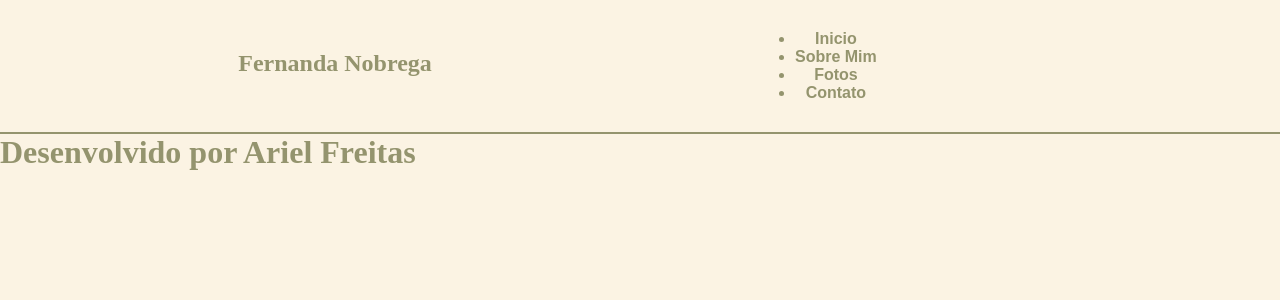
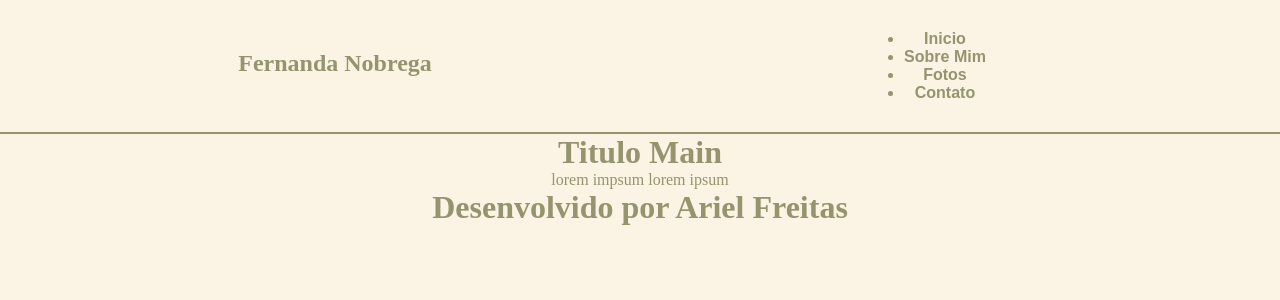
Before and after one commit to ArielFSantos/Fernanda_Nobrega, a React (Create React App) app in the folder nobrega/: page / in a window 1280 px wide. Shown: the top 300 px of the page. Built offline with nearby package versions, Linux system fonts and the light colour scheme; a web font is replaced by a local one.

Commit message:
att
estruction

```diff
--- a/nobrega/src/App.js
+++ b/nobrega/src/App.js
@@ -1,11 +1,12 @@
 import Header from "./components/header/header";
 import Footer from "./components/footer/footer";
+import Main from "./components/main/main";
 function App() {
 
   return (
     <>
     <Header/>
-
+    <Main/>
     <Footer/>
     </>
   );
--- /dev/null
+++ b/nobrega/src/components/main/main.css
@@ -0,0 +1,4 @@
+*{
+    margin: auto;
+    text-align: center;
+}
--- /dev/null
+++ b/nobrega/src/components/main/main.js
@@ -0,0 +1,12 @@
+import './main.css'
+
+function Hain(){
+    return(
+        <>
+        <h1>Titulo Main</h1>
+        <p>lorem impsum lorem ipsum</p>
+        </>
+    )
+}
+
+export default Hain
```
